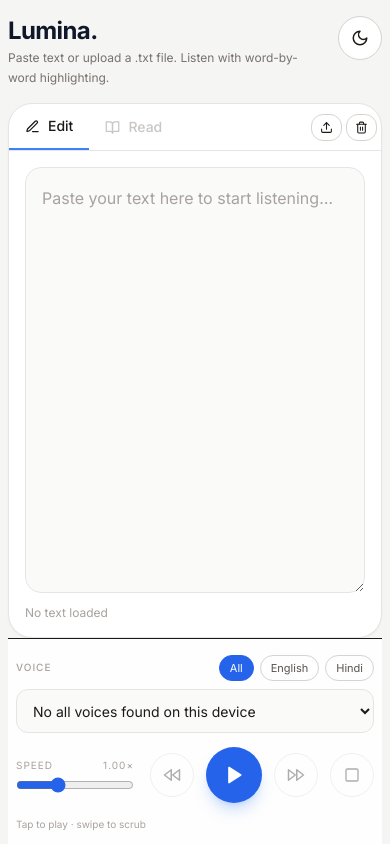
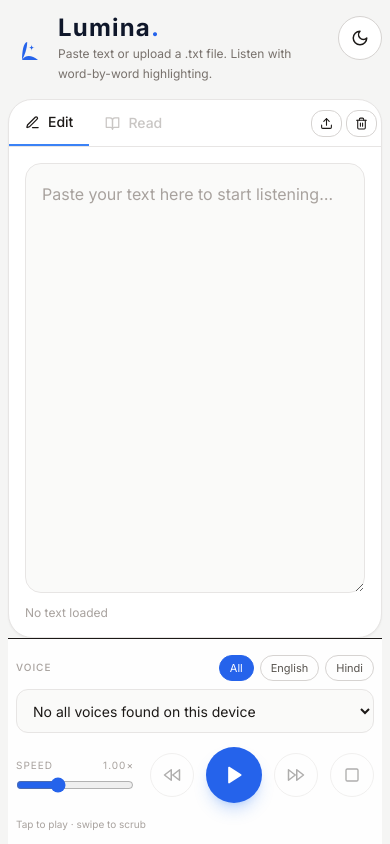
Before and after one commit to Santosh067/Lumina_reading_app, a React (Vite) app: page / in a window 390 px wide. Built offline with nearby package versions, Linux system fonts and the light colour scheme.

Commit message:
Add responsive vector SVG brand logo in header

```diff
--- a/src/App.jsx
+++ b/src/App.jsx
@@ -976,13 +976,34 @@
         </div>
       )}
       <header className="flex items-start sm:items-center justify-between gap-3 mb-4 sm:mb-5">
-        <div>
-          <h1 className="text-2xl font-bold tracking-tight text-slate-900 dark:text-slate-50 leading-tight">
-            Lumina.
-          </h1>
-          <p className="text-xs sm:text-sm text-stone-500 dark:text-stone-400 mt-0.5 leading-relaxed">
-            Paste text or upload a .txt file. Listen with word-by-word highlighting.
-          </p>
+        <div className="flex items-center gap-2.5 sm:gap-3.5">
+          <div className="text-blue-600 dark:text-blue-400 shrink-0 transition-colors duration-200">
+            <svg viewBox="0 0 100 100" fill="none" xmlns="http://www.w3.org/2000/svg" className="w-10 h-10 sm:w-12 sm:h-12" aria-hidden="true">
+              {/* Stylized curved 'L' vertical stem */}
+              <path
+                d="M 35 75 C 35 52 39 32 48 30 C 48 45 42 63 35 75 Z"
+                fill="currentColor"
+              />
+              {/* Wavy horizontal 'L' base */}
+              <path
+                d="M 35 75 C 43 62 59 62 75 75 L 35 75 Z"
+                fill="currentColor"
+              />
+              {/* Sparkle / 4-pointed star */}
+              <path
+                d="M 59 36 Q 59 44 67 44 Q 59 44 59 52 Q 59 44 51 44 Q 59 44 59 36 Z"
+                fill="currentColor"
+              />
+            </svg>
+          </div>
+          <div>
+            <h1 className="text-2xl sm:text-3xl font-extrabold tracking-wider text-slate-900 dark:text-slate-50 leading-none flex items-center">
+              Lumina<span className="text-blue-600 dark:text-blue-400">.</span>
+            </h1>
+            <p className="text-xs sm:text-sm text-stone-500 dark:text-stone-400 mt-1 leading-relaxed">
+              Paste text or upload a .txt file. Listen with word-by-word highlighting.
+            </p>
+          </div>
         </div>
         <div className="flex items-center gap-2">
           <button
```
